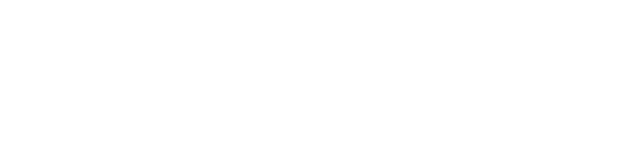
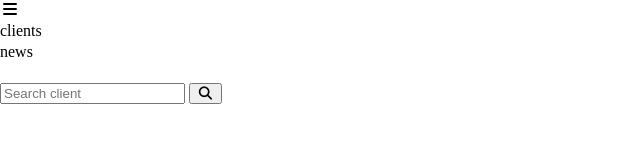
Before and after one commit to fedcalmus/mitalent, a plain HTML site: page index.html in a window 1280 px wide. Shown: the whole page, without its empty margins (0-640 px from the left). Drawn offline with Linux system fonts and the light colour scheme; files that its build step writes are made by us from their sources.

Commit message:
header logic

```diff
--- a/index.html
+++ b/index.html
@@ -16,13 +16,38 @@
     <link rel="icon" href="img/favicon.ico" type="image/x-icon">
 
     <!-- Google fonts start here -->
-    <link href="https://fonts.googleapis.com/css?family=Roboto:100,100i,300,300i,400,400i,500,500i,700,700i,900,900i" rel="stylesheet">
+    <link href="https://fonts.googleapis.com/css?family=Poppins:100,100i,200,200i,300,300i,400,400i,500,500i,600,600i,700,700i,800,800i,900,900i" rel="stylesheet">
+    <link href="https://fonts.googleapis.com/css?family=Nunito:200,200i,300,300i,400,400i,600,600i,700,700i,800,800i,900,900i" rel="stylesheet">
 
     <!-- Main styles start here -->
-    <link rel="stylesheet" href="style/main.css">
+    <link rel="stylesheet" href="css/main.css">
 
 </head>
 <body>
-
+<!-- Header content start -->
+<header>
+    <nav>
+        <div>
+            <div>
+                <i class="fas fa-bars"></i>
+                <nav>
+                    <ul>
+                        <li>clients</li>
+                        <li>news</li>
+                    </ul>
+                </nav>
+            </div>
+            <div>
+                <a href="img/logo.png"></a>
+            </div>
+            <div>
+                <form action="" class="flex">
+                    <input type="text" placeholder="Search client" name="search" class="">
+                    <button type="submit" class=""><i class="fas fa-search"></i></button>
+                </form>
+            </div>
+        </div>
+    </nav>
+</header>
 </body>
 </html>
```
